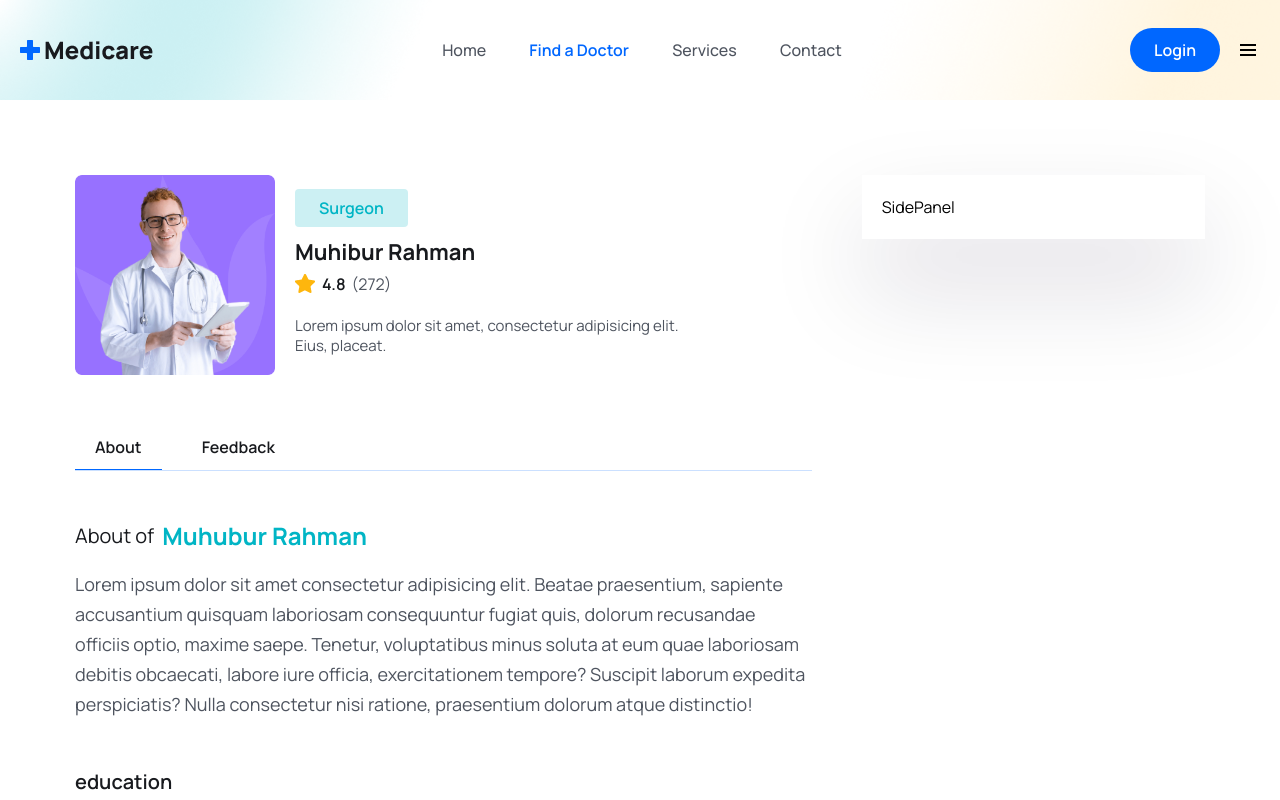
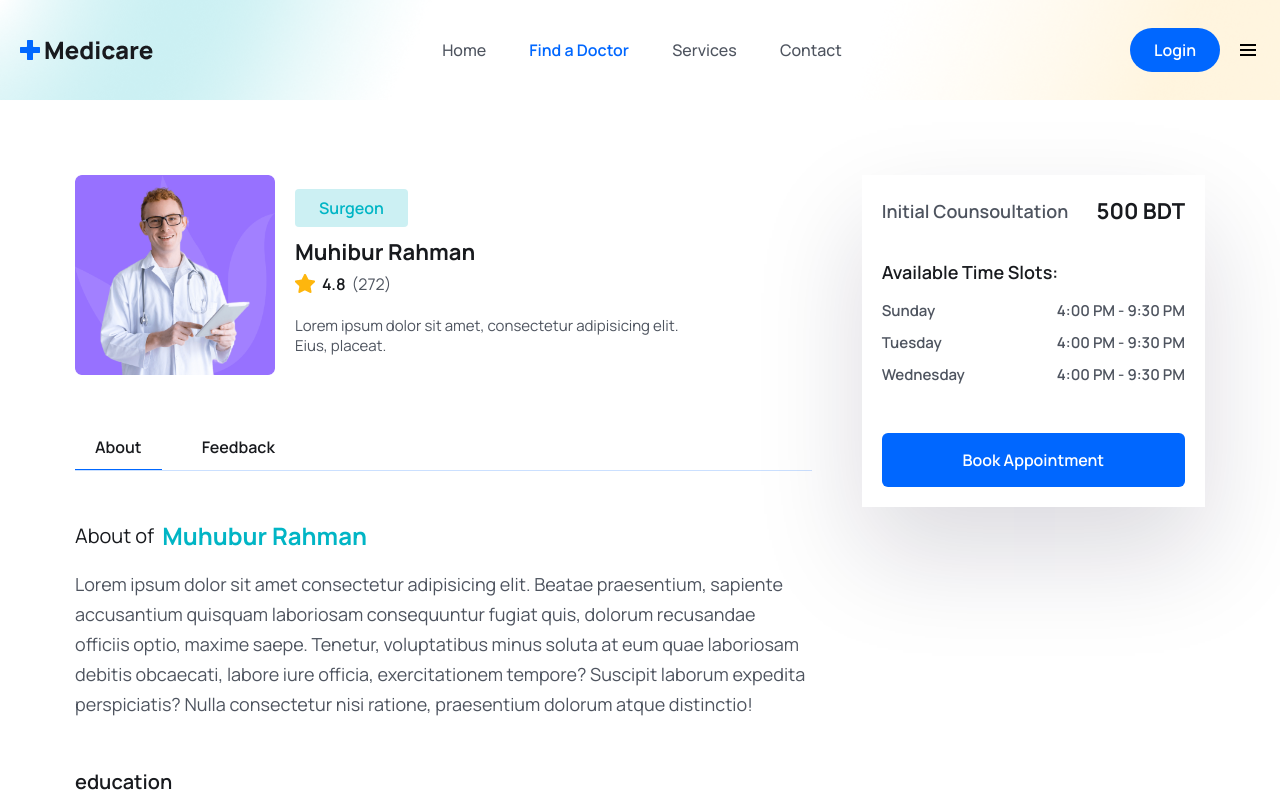
Before and after one commit to ggvhs/booking-app, a React (Vite) app in the folder frontend/: page /doctors/1 in a window 1280 px wide. Shown: the top 800 px of the page. Built offline with nearby package versions, Linux system fonts and the light colour scheme.

Commit message:
side pannel completed

```diff
--- a/frontend/src/pages/Doctors/SidePanel.jsx
+++ b/frontend/src/pages/Doctors/SidePanel.jsx
@@ -2,7 +2,49 @@
 
 const SidePanel = () => {
   return (
-    <div className='shadow-panelShadow p-3 lg:p-5 roounded-md'>SidePanel</div>
+    <div className='shadow-panelShadow p-3 lg:p-5 roounded-md'>
+        <div className='flex items-center justify-between'>
+            <p className='text__para mt-0 font-semibold'>Initial Counsoultation </p>
+            <span className='text-[16px] leading-7 lg:text-[22px] lg:leading-8 text-headingColor font-bold'>
+                500 BDT
+            </span>
+        </div>
+
+        <div className='mt-[30px]'>
+            <p className='text__para mt-0 font-semibold text-headingColor'>
+                Available Time Slots:
+            </p>
+
+            <ul className='mt-3'>
+                <li className='flex items-center justify-between mb-2'>
+                    <p className='text-[15px] leading-6 text-textColor font-semibold'>
+                        Sunday
+                    </p>
+                    <p className='text-[15px] leading-6 text-textColor font-semibold'>
+                        4:00 PM - 9:30 PM
+                    </p>
+                </li>
+                <li className='flex items-center justify-between mb-2'>
+                    <p className='text-[15px] leading-6 text-textColor font-semibold'>
+                        Tuesday
+                    </p>
+                    <p className='text-[15px] leading-6 text-textColor font-semibold'>
+                        4:00 PM - 9:30 PM
+                    </p>
+                </li>
+                <li className='flex items-center justify-between mb-2'>
+                    <p className='text-[15px] leading-6 text-textColor font-semibold'>
+                        Wednesday
+                    </p>
+                    <p className='text-[15px] leading-6 text-textColor font-semibold'>
+                        4:00 PM - 9:30 PM
+                    </p>
+                </li>
+            </ul>
+        </div>
+
+        <button className='btn px-2 w-full rounded-md'>Book Appointment</button>
+    </div>
   )
 }
 
```
